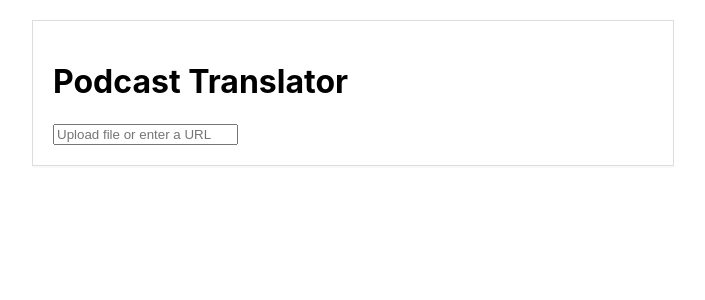
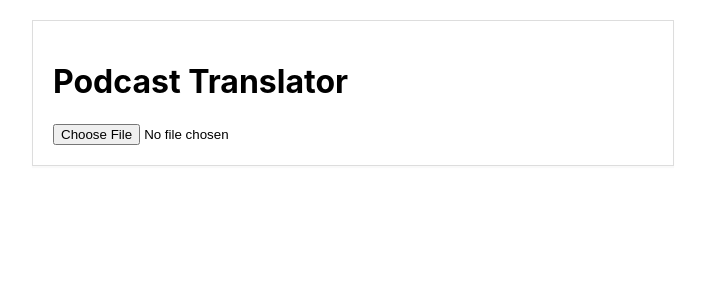
Before and after one commit to melkes/capstone-proposal, a React (Create React App) app in the folder podcast-translation-app/: page / in a window 1280 px wide. Shown: the top 300 px of the page, without its empty margins (287-992 px from the left). Built offline with nearby package versions, Linux system fonts and the light colour scheme.

Commit message:
Change form input to 'file'

```diff
--- a/podcast-translation-app/src/components/PodcastForm.js
+++ b/podcast-translation-app/src/components/PodcastForm.js
@@ -17,7 +17,7 @@ function PodcastForm() {
     <div>
       <form onSubmit={handleSubmit}>
         <input
-          type="text"
+          type="file"
           name="podcastData"
           placeholder="Upload file or enter a URL"
           value={podcastData} // set value
```
